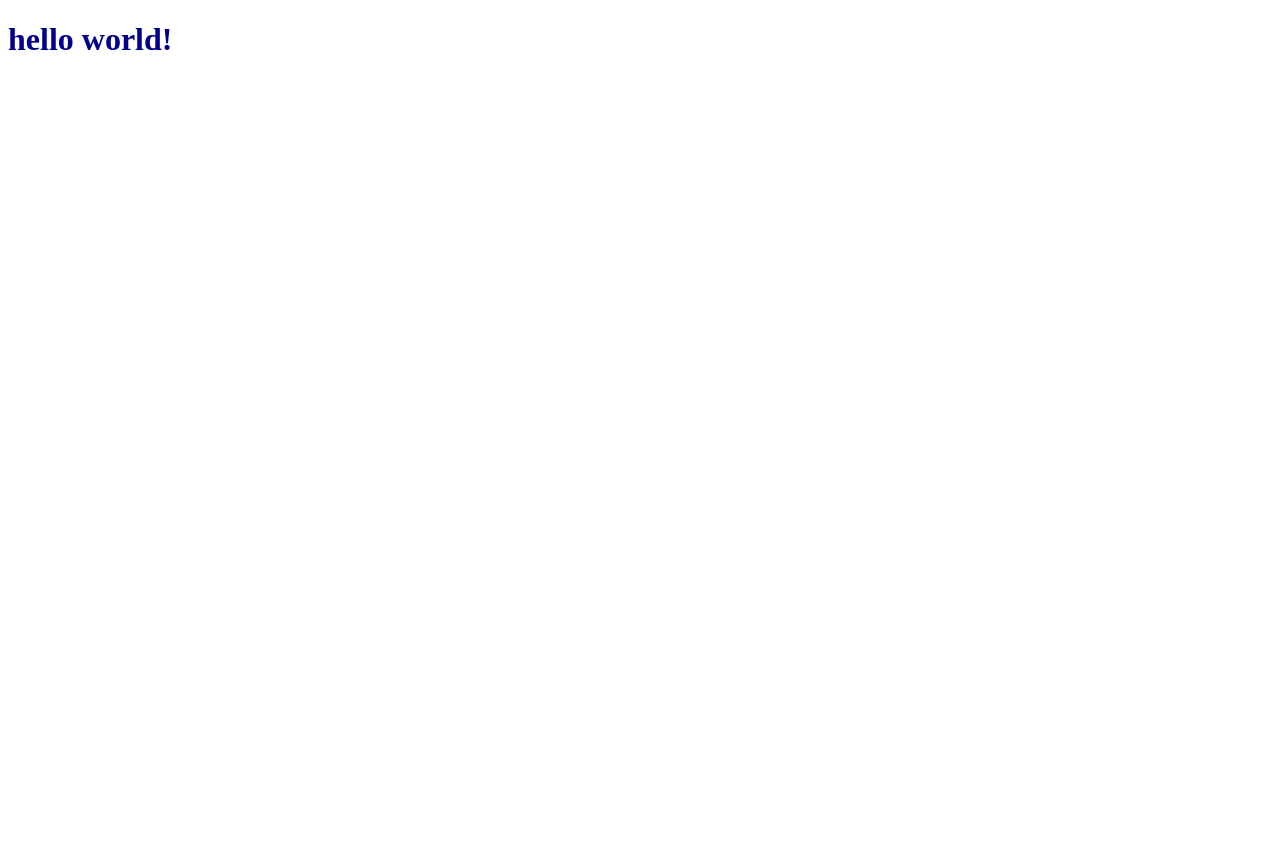
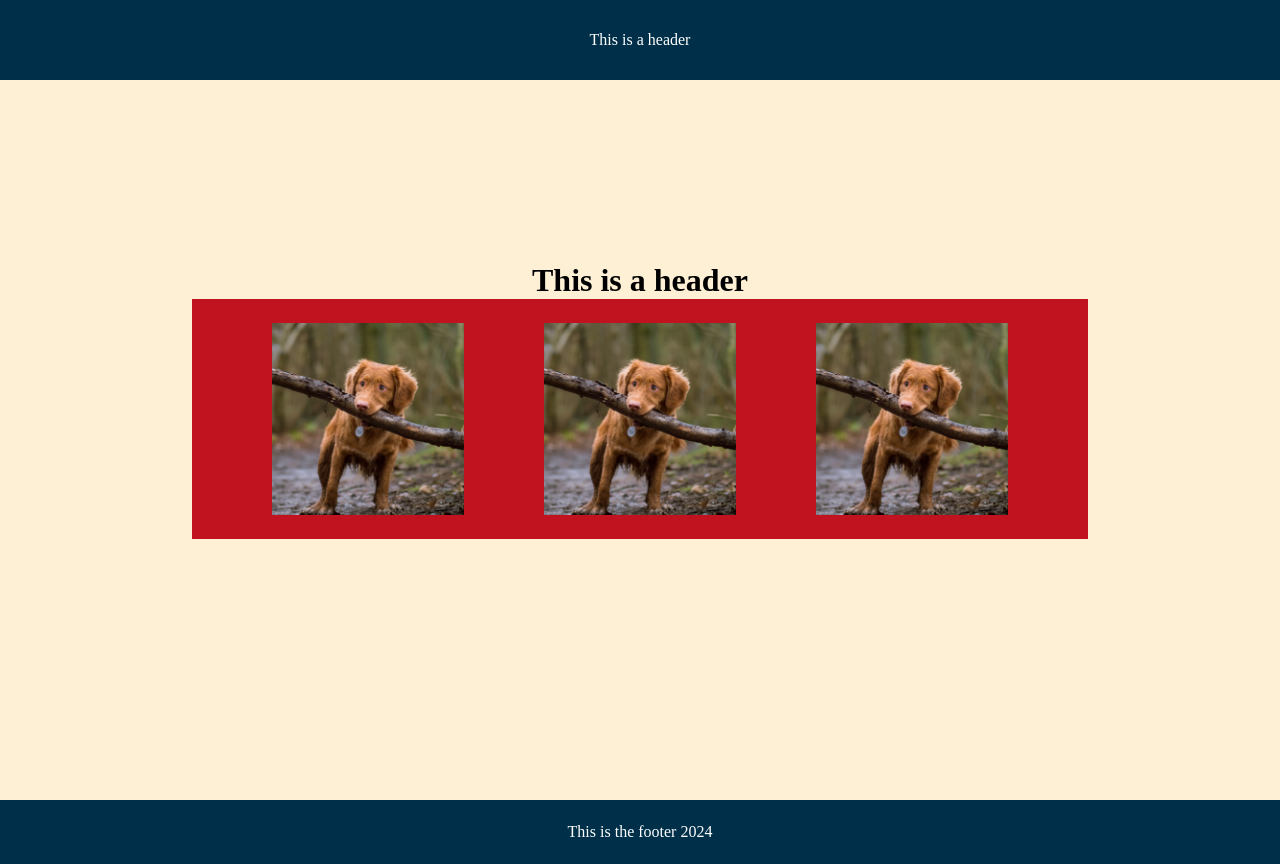
Before and after one commit to WebsIDe-svid/Workshop_4_12_Template, a plain HTML site: page index.html in a window 1280 px wide. Before the commit the page ends 800 px from the top, so only its background shows below. Drawn offline with Linux system fonts and the light colour scheme.

Commit message:
commit haha

```diff
--- a/css/style.css
+++ b/css/style.css
@@ -1 +1,83 @@
-h1{color: darkblue}
+* {
+    margin: 0;
+    padding: 0;
+    box-sizing: border-box;
+}
+
+body {
+    width: 100vw;
+
+    display: flex;
+    flex-direction: column;
+    align-items: center;
+
+    overflow-x: hidden;
+}
+
+header {
+    width: 100vw;
+    height: 10vh;
+
+    background-color: #003049;
+    color: white;
+
+    position: fixed;
+
+    display: flex;
+    justify-content: center;
+    align-items: center;
+}
+
+footer {
+    width: 100vw;
+    height: 8vh;
+
+    background-color: #003049;
+    color: white;
+
+    display: flex;
+    justify-content: center;
+    align-items: center;
+}
+
+main {
+    width: 100vw;
+    height: 100vh;
+
+    background-color: #FDF0D5;
+
+    display: flex;
+    flex-direction: column;
+    justify-content: center;
+    align-items: center;
+}
+
+
+
+.images {
+    width: 70vw;
+    height: 30vh;
+
+    background-color: #C1121F;
+
+    display: flex;
+    justify-content: space-evenly;
+    align-items: center;
+    /* gap: 1vw; */
+}
+
+.img_box {
+    height: 80%;
+    aspect-ratio: 1/1;
+
+    background-image: url("../media/dog_1.jpg");
+    background-size: 200%;
+    background-position: center;
+
+    transition: .2s ease;
+}
+
+.img_box:hover {
+    background-size: 250%;
+    transition: .2s ease;
+}
--- a/index.html
+++ b/index.html
@@ -8,6 +8,24 @@
 </head>
 
 <body>
-    <h1>hello world!</h1>
+    <header>
+        <p>This is a header</p>
+    </header>
+
+    <main>
+
+
+        <h1>This is a header</h1>
+        <section class="images">
+            <div class="img_box" id="img_a"></div>
+            <div class="img_box" id="img_b"></div>
+            <div class="img_box" id="img_c"></div>
+        </section>
+
+    </main>
+
+    <footer>
+        <p>This is the footer 2024</p>
+    </footer>
 </body>
 </html>
```
Also changed, not shown: media/dog_1.jpg (added).
